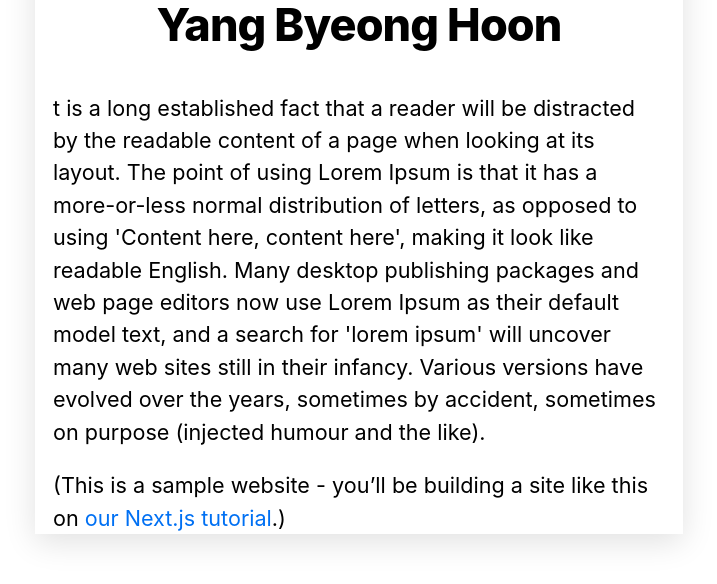
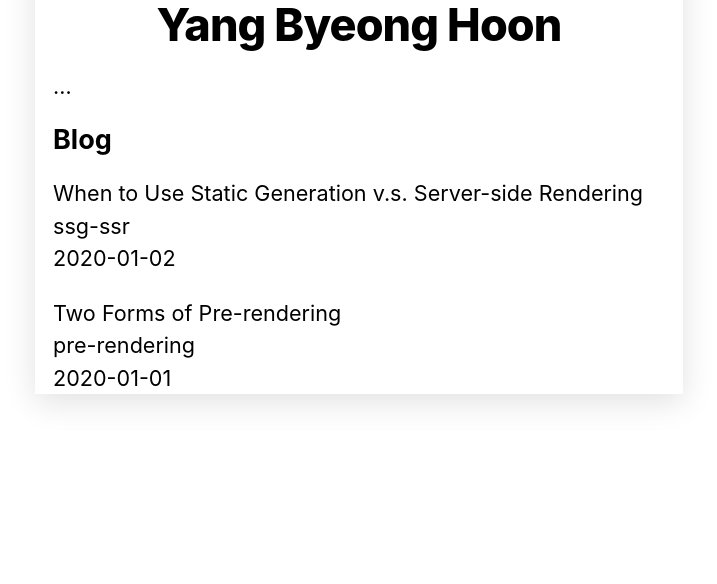
Before and after one commit to yamkee/next-js-blog, a Next.js app: page / in a window 1280 px wide. Shown: the part 218-802 px from the top of the page, without its empty margins (281-998 px from the left). Built offline with nearby package versions, Linux system fonts and the light colour scheme.

Commit message:
[Enhance] apply getStaticProps to pages/index

```diff
--- a/pages/index.js
+++ b/pages/index.js
@@ -1,34 +1,40 @@
 import Head from 'next/head'
 import Layout, { siteTitle } from '../components/layout'
 import utilStyles from '../styles/utils.module.css'
+import { getSortedPostsData } from '../lib/posts'
 
-export default function Home() {
+export default function Home({ allPostsData }) {
     return (
         <Layout home>
             <Head>
                 <title>{siteTitle}</title>
             </Head>
-            <section className={utilStyles.headingMd}>
-                <p>
-                    t is a long established fact that a reader will be
-                    distracted by the readable content of a page when looking at
-                    its layout. The point of using Lorem Ipsum is that it has a
-                    more-or-less normal distribution of letters, as opposed to
-                    using 'Content here, content here', making it look like
-                    readable English. Many desktop publishing packages and web
-                    page editors now use Lorem Ipsum as their default model
-                    text, and a search for 'lorem ipsum' will uncover many web
-                    sites still in their infancy. Various versions have evolved
-                    over the years, sometimes by accident, sometimes on purpose
-                    (injected humour and the like).
-                </p>
-                <p>
-                    (This is a sample website - you’ll be building a site like
-                    this on{' '}
-                    <a href="https://nextjs.org/learn">our Next.js tutorial</a>
-                    .)
-                </p>
+            <section className={utilStyles.headingMd}>…</section>
+            <section
+                className={`${utilStyles.headingMd} ${utilStyles.padding1px}`}
+            >
+                <h2 className={utilStyles.headingLg}>Blog</h2>
+                <ul className={utilStyles.list}>
+                    {allPostsData.map(({ id, date, title }) => (
+                        <li className={utilStyles.listItem} key={id}>
+                            {title}
+                            <br />
+                            {id}
+                            <br />
+                            {date}
+                        </li>
+                    ))}
+                </ul>
             </section>
         </Layout>
     )
 }
+
+export async function getStaticProps() {
+    const allPostsData = getSortedPostsData()
+    return {
+        props: {
+            allPostsData,
+        },
+    }
+}
```
Also changed, not shown: lib/post.js (deleted, +0 -35 lines), public/images/profile.jpg (deleted).
